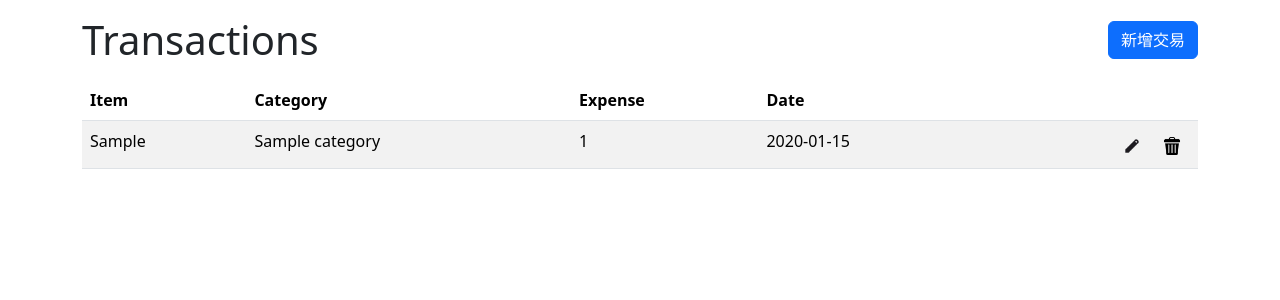
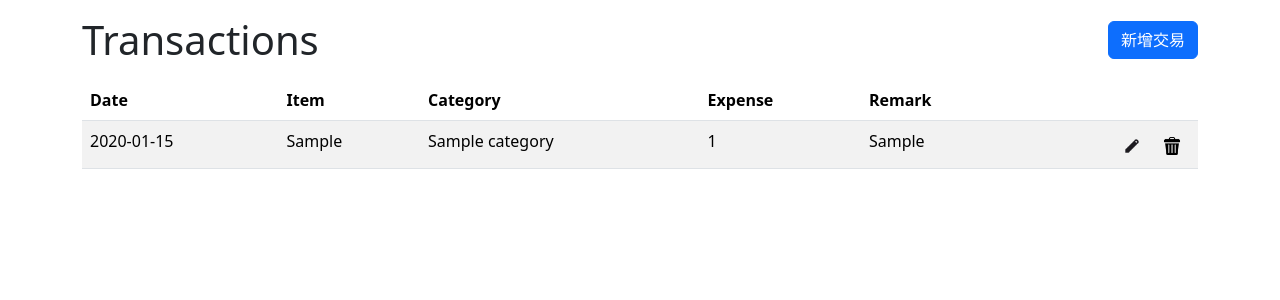
Before and after one commit to Ting-chien/ledger-me, a Flask app: page /transactions/ in a window 1280 px wide. Shown: the part 56-356 px from the top of the page. Run offline with Flask 3, Linux system fonts and the light colour scheme; tables that the repository leaves empty hold one stand-in row (values such as "Sample post").

Commit message:
Merge feat/add-remark-field-to-transaction to develop

```diff
--- a/app/templates/transactions/index.html
+++ b/app/templates/transactions/index.html
@@ -15,11 +15,12 @@
     modal_title='新增交易',
     form_action=url_for('transactions.index'),
     form_method='post',
-    submit_text='送出',
+    submit_text='Submit',
     item='',
     category_id='',
     expense='',
     date='',
+    remark='',
     categories=categories,
     is_edit=False
 ) }}
@@ -30,11 +31,12 @@
     modal_title='編輯交易',
     form_action='#',
     form_method='post',
-    submit_text='儲存',
+    submit_text='Submit',
     item='',
     category_id='',
     expense='',
     date='',
+    remark='',
     categories=categories,
     is_edit=True
 ) }}
@@ -64,20 +66,22 @@
 <table class="table table-striped">
     <thead>
         <tr>
+            <th>Date</th>
             <th>Item</th>
             <th>Category</th>
             <th>Expense</th>
-            <th>Date</th>
+            <th>Remark</th>
             <th></th>
         </tr>
     </thead>
     <tbody>
         {% for t in transactions %}
         <tr>
+            <td>{{ t.transaction_at.strftime('%Y-%m-%d') if t.transaction_at else '' }}</td>
             <td>{{ t.item }}</td>
             <td>{{ t.category.name if t.category else '' }}</td>
             <td>{{ t.expense }}</td>
-            <td>{{ t.transaction_at.strftime('%Y-%m-%d') if t.transaction_at else '' }}</td>
+            <td>{{ t.remark if t.remark else '' }}</td>
             <td class="text-end">
                 <a href="#" class="btn btn-sm edit-btn" title="編輯"
                    data-bs-toggle="modal" data-bs-target="#editTransactionModal"
@@ -115,6 +119,7 @@
                 document.getElementById('edit-category').value = btn.getAttribute('data-category');
                 document.getElementById('edit-expense').value = btn.getAttribute('data-expense');
                 document.getElementById('edit-date').value = btn.getAttribute('data-date');
+                document.getElementById('edit-remark').value = btn.getAttribute('data-remark');
                 editForm.action = '/transactions/' + btn.getAttribute('data-id');
             });
         });
--- a/app/templates/transactions/transaction_modal.html
+++ b/app/templates/transactions/transaction_modal.html
@@ -12,6 +12,7 @@
       category_id='',
       expense='',
       date='',
+      remark='',
       categories=categories,
       is_edit=False
   ) }}
@@ -26,12 +27,13 @@
       category_id='',
       expense='',
       date='',
+      remark='',
       categories=categories,
       is_edit=True
   ) }}
 #}
 
-{% macro transaction_modal(modal_id, modal_title, form_action, form_method, submit_text, item, category_id, expense, date, categories, is_edit) %}
+{% macro transaction_modal(modal_id, modal_title, form_action, form_method, submit_text, item, category_id, expense, date, remark, categories, is_edit) %}
 <div class="modal fade" id="{{ modal_id }}" tabindex="-1" aria-labelledby="{{ modal_id }}Label" aria-hidden="true">
     <div class="modal-dialog">
         <div class="modal-content">
@@ -64,9 +66,13 @@
                         <label for="{{ 'edit-date' if is_edit else 'date' }}" class="form-label">Date</label>
                         <input type="date" class="form-control" id="{{ 'edit-date' if is_edit else 'date' }}" name="date" value="{{ date }}">
                     </div>
+                    <div class="mb-3">
+                        <label for="{{ 'edit-remark' if is_edit else 'remark' }}" class="form-label">Remark</label>
+                        <input type="text" class="form-control" id="{{ 'edit-remark' if is_edit else 'remark' }}" name="remark" value="{{ remark }}">
+                    </div>
                 </div>
                 <div class="modal-footer">
-                    <button type="button" class="btn btn-secondary" data-bs-dismiss="modal">取消</button>
+                    <button type="button" class="btn btn-secondary" data-bs-dismiss="modal">Cancel</button>
                     <button type="submit" class="btn btn-primary">{{ submit_text }}</button>
                 </div>
             </form>
--- a/app/transactions/models.py
+++ b/app/transactions/models.py
@@ -14,6 +14,7 @@ class Transaction(db.Model):
 	transaction_at = db.Column(db.DateTime, nullable=False)
 	created_at = db.Column(db.DateTime, default=datetime.utcnow)
 	updated_at = db.Column(db.DateTime, default=datetime.utcnow, onupdate=datetime.utcnow)
+	remark = db.Column(db.Text, nullable=True)
 
 	category = db.relationship('TransactionCategory', backref='transactions', passive_deletes=True)
 
--- a/app/transactions/routes.py
+++ b/app/transactions/routes.py
@@ -14,11 +14,13 @@ def index():
         category_id = request.form.get("category")
         expense = request.form.get("expense")
         transaction_at = request.form.get("date")
+        remark = request.form.get("remark")
         new_transaction = Transaction(
             item=item,
             category_id=category_id if category_id else None,
             expense=expense,
-            transaction_at=transaction_at
+            transaction_at=transaction_at,
+            remark=remark
         )
         db.session.add(new_transaction)
         db.session.commit()
@@ -34,10 +36,12 @@ def update(transaction_id):
     category_id = request.form.get("category")
     expense = request.form.get("expense")
     transaction_at = request.form.get("date")
+    remark = request.form.get("remark")
     t.item = item
     t.category_id = category_id if category_id else None
     t.expense = expense
     t.transaction_at = transaction_at
+    t.remark = remark
     db.session.commit()
     return redirect(url_for("transactions.index"))
 
```
Also changed, not shown: migrations/versions/8e4e5efa635e_add_new_field_to_transactions.py (added, +32 -0 lines).
